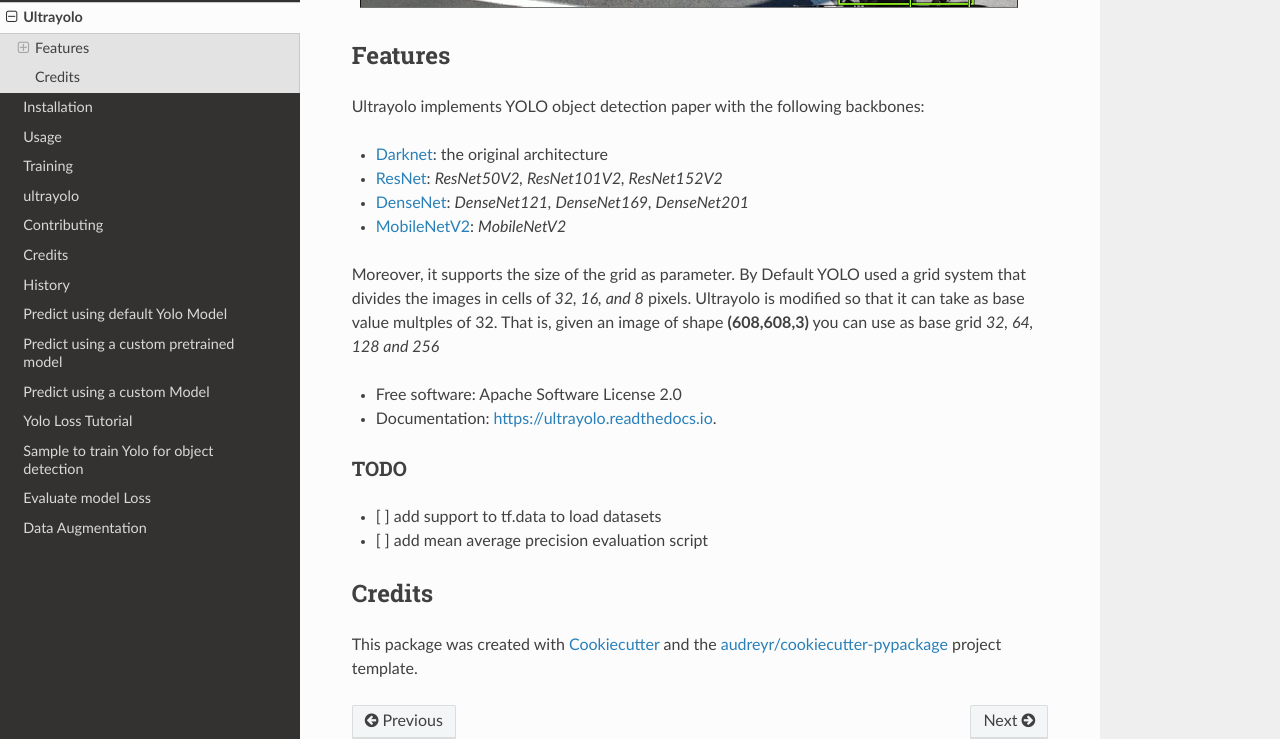
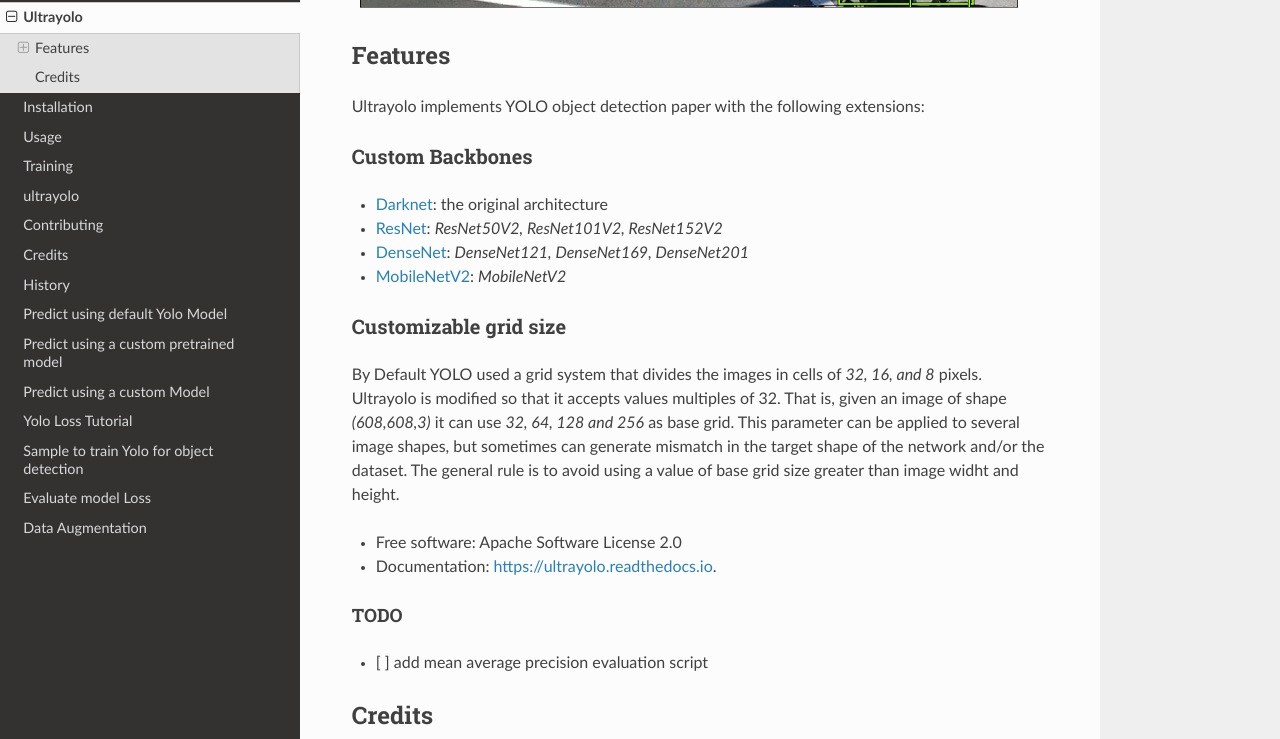
Before and after one commit to fabiofumarola/ultrayolo, a Sphinx documentation site: the page built from docs/readme.rst, in a window 1280 px wide and 900 px high, scrolled down 763 px, cut to the strip 161-900 px from the top of the window. Built offline with Sphinx 7.4.7 and the Read the Docs theme 2.0.0, drawn with Linux system fonts in a browser that asks for light colours.

Commit message:
update docs

```diff
--- a/docs/readme.rst
+++ b/docs/readme.rst
@@ -23,16 +23,24 @@
 Features
 --------
 
-Ultrayolo implements YOLO object detection paper with the following backbones:
+Ultrayolo implements YOLO object detection paper with the following extensions:
+
+Custom Backbones
+^^^^^^^^^^^^^^^^^
 
 - `Darknet <https://pjreddie.com/darknet/yolo/>`_: the original architecture
 - `ResNet <https://arxiv.org/abs/1512.03385>`_: *ResNet50V2, ResNet101V2, ResNet152V2*
 - `DenseNet <https://arxiv.org/abs/1608.06993>`_: *DenseNet121, DenseNet169, DenseNet201*
 - `MobileNetV2 <https://arxiv.org/abs/1608.06993>`_: *MobileNetV2*
 
-Moreover, it supports the size of the grid as parameter. By Default YOLO used a grid system that divides the images in cells of *32, 16, and 8* pixels.
-Ultrayolo is modified so that it can take as base value multples of 32.
-That is, given an image of shape **(608,608,3)** you can use as base grid *32, 64, 128 and 256*
+Customizable grid size
+^^^^^^^^^^^^^^^^^^^^^^^^
+
+By Default YOLO used a grid system that divides the images in cells of *32, 16, and 8* pixels.
+Ultrayolo is modified so that it accepts values multiples of 32.
+That is, given an image of shape *(608,608,3)* it can use *32, 64, 128 and 256* as base grid.
+This parameter can be applied to several image shapes, but sometimes can generate mismatch in the target shape of the network and/or the dataset.
+The general rule is to avoid using a value of base grid size greater than image widht and height.
 
 * Free software: Apache Software License 2.0
 * Documentation: https://ultrayolo.readthedocs.io.
@@ -41,7 +49,6 @@
 TODO
 =====
 
-* [ ] add support to tf.data to load datasets
 * [ ] add mean average precision evaluation script
 
 Credits
```
